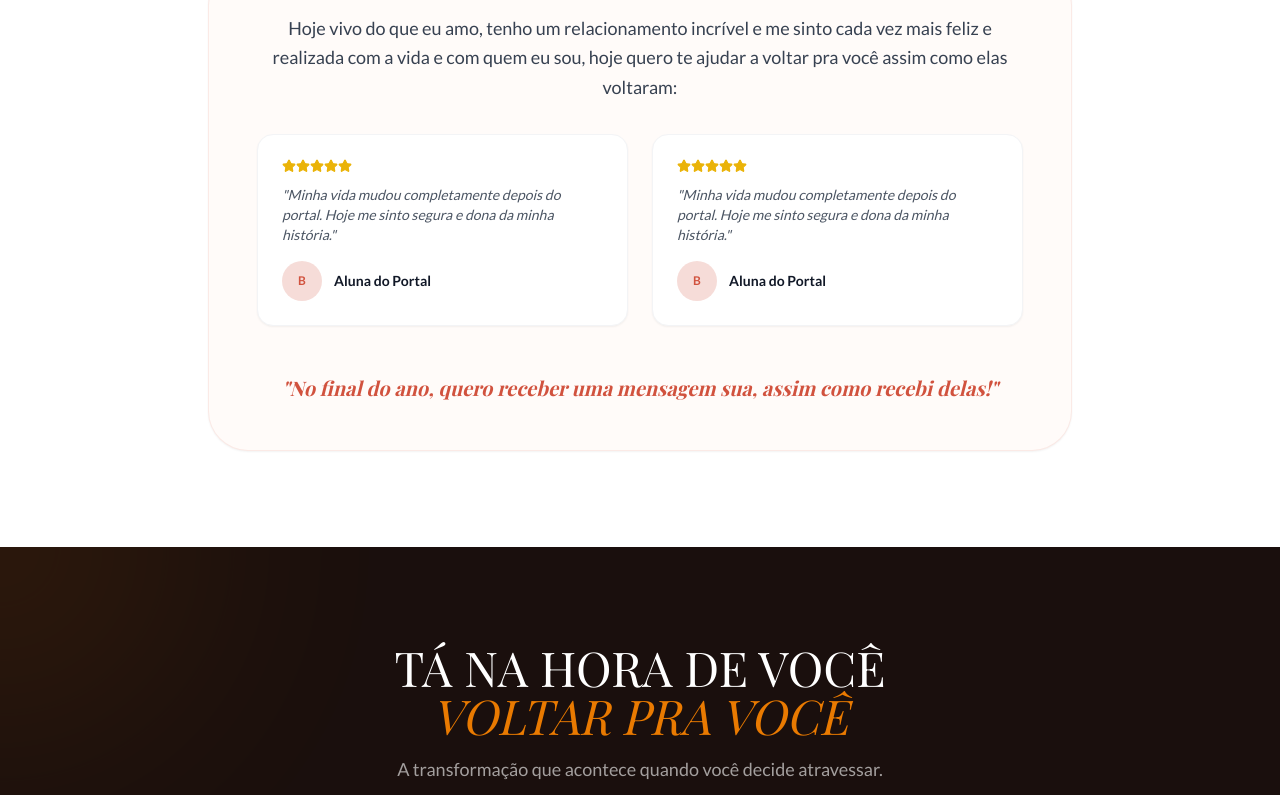
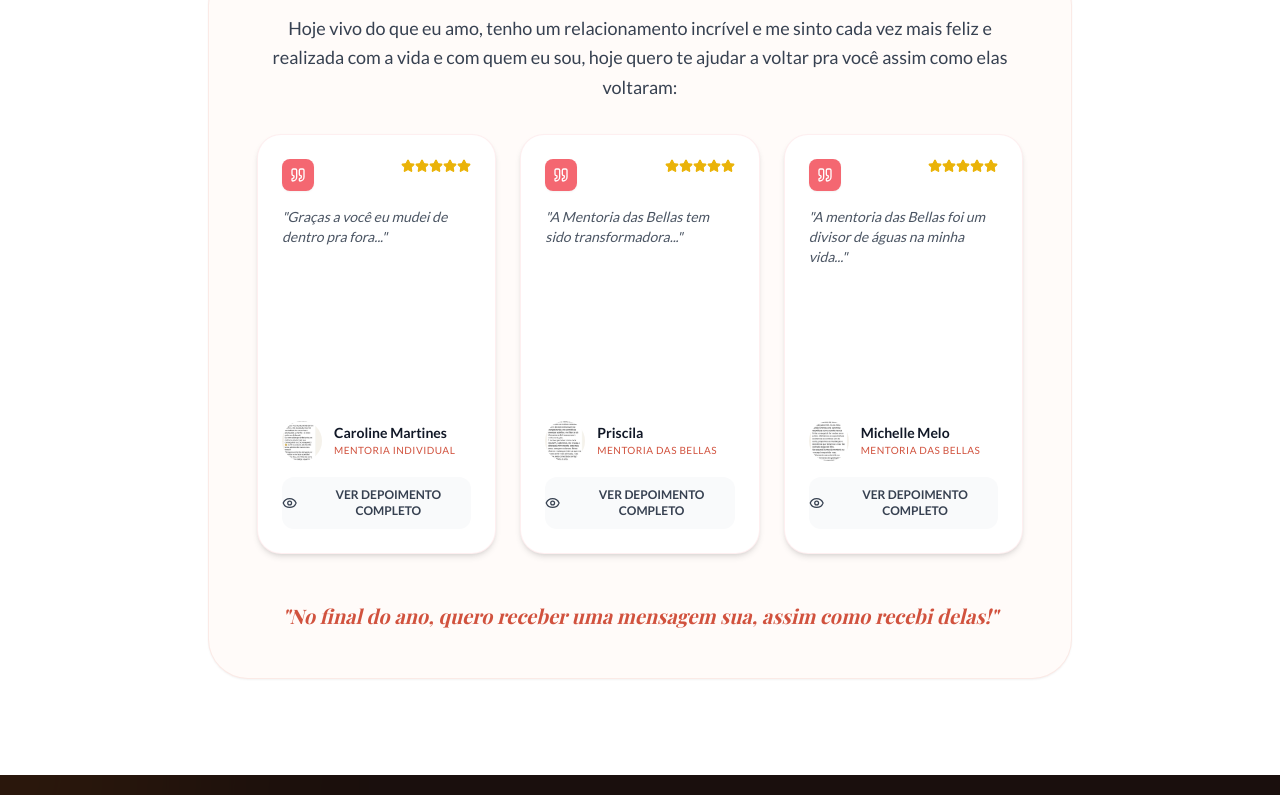
Before and after one commit to grupostartin/isabellafranklin, a React (Vite) app: page /portal in a window 1280 px wide. Shown: the part 1325-2120 px from the top of the page. Built offline with nearby package versions, Linux system fonts and the light colour scheme; a web font is replaced by a local one.

Commit message:
fundo portal

```diff
--- a/pages/Portal.tsx
+++ b/pages/Portal.tsx
@@ -1,6 +1,6 @@
 import React from 'react';
-import { motion } from 'framer-motion';
-import { Star, CheckCircle, ArrowRight, ShieldCheck, Heart, Sparkles, BookOpen, Users, Video, Clock, CreditCard, MessageCircle, HelpCircle } from 'lucide-react';
+import { Star, CheckCircle, ArrowRight, ShieldCheck, Heart, Sparkles, BookOpen, Users, Video, Clock, CreditCard, MessageCircle, HelpCircle, Quote, Eye, X } from 'lucide-react';
+import { AnimatePresence, motion } from 'framer-motion';
 import { IMAGES } from '../constants';
 
 const fadeInUp = {
@@ -16,7 +16,41 @@ const staggerContainer = {
     }
 };
 
+interface Testimonial {
+    text: string;
+    author: string;
+    role: string;
+    avatar?: string;
+    images?: string[];
+}
+
 const Portal: React.FC = () => {
+    const testimonials: Testimonial[] = [
+        {
+            text: "Graças a você eu mudei de dentro pra fora...",
+            author: "Caroline Martines",
+            role: "Mentoria Individual",
+            avatar: "C",
+            images: ["/assets/testimonials/caroline.jpg"]
+        },
+        {
+            text: "A Mentoria das Bellas tem sido transformadora...",
+            author: "Priscila",
+            role: "Mentoria das Bellas",
+            avatar: "P",
+            images: ["/assets/testimonials/priscila.jpg"]
+        },
+        {
+            text: "A mentoria das Bellas foi um divisor de águas na minha vida...",
+            author: "Michelle Melo",
+            role: "Mentoria das Bellas",
+            avatar: "M",
+            images: ["/assets/testimonials/michelle-2.jpg", "/assets/testimonials/michelle-1.jpg"]
+        }
+    ];
+
+    const [selectedTestimonial, setSelectedTestimonial] = React.useState<Testimonial | null>(null);
+
     return (
         <div className="font-body text-gray-800 bg-[#FFFBF9] overflow-x-hidden">
 
@@ -145,18 +179,50 @@ const Portal: React.FC = () => {
                         </p>
 
                         {/* Depoimentos / Testimonials Space */}
-                        <div className="grid grid-cols-1 md:grid-cols-2 gap-6 mb-12">
-                            {[1, 2].map((i) => (
-                                <div key={i} className="bg-white p-6 rounded-2xl shadow-sm border border-gray-100 text-left">
-                                    <div className="flex text-yellow-500 mb-3">
-                                        <Star size={14} fill="currentColor" /><Star size={14} fill="currentColor" /><Star size={14} fill="currentColor" /><Star size={14} fill="currentColor" /><Star size={14} fill="currentColor" />
+                        <div className="grid grid-cols-1 md:grid-cols-3 gap-6 mb-12">
+                            {testimonials.map((t, i) => (
+                                <motion.div
+                                    key={i}
+                                    initial={{ opacity: 0, y: 20 }}
+                                    whileInView={{ opacity: 1, y: 0 }}
+                                    viewport={{ once: true }}
+                                    transition={{ delay: i * 0.1 }}
+                                    className="bg-white p-6 rounded-3xl shadow-md border border-[#F46771]/10 text-left flex flex-col justify-between hover:shadow-xl transition-all h-[420px]"
+                                >
+                                    <div>
+                                        <div className="flex justify-between items-start mb-4">
+                                            <div className="bg-[#F46771] text-white p-2 rounded-lg shadow-sm">
+                                                <Quote size={16} />
+                                            </div>
+                                            <div className="flex text-yellow-500">
+                                                {[...Array(5)].map((_, starIdx) => (
+                                                    <Star key={starIdx} size={14} fill="currentColor" />
+                                                ))}
+                                            </div>
+                                        </div>
+                                        <p className="text-gray-600 text-sm italic mb-6 line-clamp-6">"{t.text}"</p>
                                     </div>
-                                    <p className="text-gray-600 text-sm italic mb-4">"Minha vida mudou completamente depois do portal. Hoje me sinto segura e dona da minha história."</p>
-                                    <div className="flex items-center space-x-3">
-                                        <div className="w-10 h-10 rounded-full bg-secondary/20 flex items-center justify-center text-secondary font-bold text-xs uppercase">B</div>
-                                        <span className="text-sm font-bold text-gray-900">Aluna do Portal</span>
+                                    <div className="space-y-4">
+                                        <div className="flex items-center space-x-3">
+                                            <div className="w-10 h-10 rounded-full bg-secondary/20 flex items-center justify-center text-secondary font-bold text-xs uppercase overflow-hidden">
+                                                {t.images && t.images.length > 0 ? (
+                                                    <img src={t.images[0]} alt={t.author} className="w-full h-full object-cover" />
+                                                ) : t.avatar}
+                                            </div>
+                                            <div>
+                                                <span className="block text-sm font-bold text-gray-900">{t.author}</span>
+                                                <span className="block text-[10px] text-secondary font-medium uppercase tracking-wider">{t.role}</span>
+                                            </div>
+                                        </div>
+                                        <button
+                                            onClick={() => setSelectedTestimonial(t)}
+                                            className="w-full flex items-center justify-center space-x-2 py-2.5 bg-gray-50 hover:bg-secondary/10 text-gray-700 hover:text-secondary rounded-xl transition-colors text-xs font-bold group"
+                                        >
+                                            <Eye size={16} className="group-hover:scale-110 transition-transform" />
+                                            <span>VER DEPOIMENTO COMPLETO</span>
+                                        </button>
                                     </div>
-                                </div>
+                                </motion.div>
                             ))}
                         </div>
 
@@ -384,15 +450,53 @@ const Portal: React.FC = () => {
                         <p className="text-xl text-gray-500">Veja dezenas de mulheres vivendo isso:</p>
                     </div>
 
-                    {/* Placeholder for Depoimentos Cards/Scroll */}
-                    <div className="flex flex-wrap justify-center gap-4">
-                        {[1, 2, 3, 4, 5, 6].map(i => (
-                            <div key={i} className="w-full sm:w-64 aspect-[9/16] bg-gray-100 rounded-3xl overflow-hidden shadow-md flex items-center justify-center relative group">
-                                <MessageCircle size={32} className="text-gray-300 group-hover:scale-110 transition-transform" />
-                                <div className="absolute inset-0 bg-gradient-to-t from-black/60 to-transparent flex items-end p-4">
-                                    <p className="text-white text-xs font-bold">Depoimento {i}</p>
+                    {/* Real Testimonial Images Scroll/Grid */}
+                    <div className="grid grid-cols-1 sm:grid-cols-2 lg:grid-cols-3 gap-8">
+                        {testimonials.map((t, i) => (
+                            <motion.div
+                                key={i}
+                                initial={{ opacity: 0, scale: 0.95 }}
+                                whileInView={{ opacity: 1, scale: 1 }}
+                                viewport={{ once: true }}
+                                transition={{ delay: i * 0.1 }}
+                                className="bg-white rounded-[2.5rem] shadow-xl border border-[#F46771]/10 flex flex-col relative overflow-hidden h-[540px] group"
+                            >
+                                <div className="absolute top-0 w-full p-4 flex justify-between items-start z-10">
+                                    <div className="bg-[#F46771] text-white p-3 rounded-xl shadow-lg">
+                                        <Quote size={20} />
+                                    </div>
                                 </div>
-                            </div>
+
+                                <div className="flex-1 overflow-hidden relative cursor-pointer" onClick={() => setSelectedTestimonial(t)}>
+                                    <div className="absolute inset-0 bg-gradient-to-t from-white via-transparent to-transparent z-[1] h-full" />
+                                    {t.images && t.images.length > 0 && (
+                                        <img
+                                            src={t.images[0]}
+                                            alt={`Depoimento de ${t.author}`}
+                                            className="w-full h-full object-cover object-top opacity-90 transition-transform duration-700 group-hover:scale-105"
+                                        />
+                                    )}
+                                </div>
+
+                                <div className="p-8 relative z-10 bg-white border-t border-gray-50 flex flex-col justify-between">
+                                    <div className="mb-6">
+                                        <div className="flex text-yellow-400 mb-2">
+                                            {[...Array(5)].map((_, starIdx) => (
+                                                <Star key={starIdx} size={14} fill="currentColor" />
+                                            ))}
+                                        </div>
+                                        <h4 className="font-display text-2xl font-bold text-gray-900">{t.author}</h4>
+                                        <p className="text-secondary text-xs font-bold uppercase tracking-[0.2em] mt-1">{t.role}</p>
+                                    </div>
+                                    <button
+                                        onClick={() => setSelectedTestimonial(t)}
+                                        className="w-full flex items-center justify-center space-x-2 py-4 bg-gray-50 hover:bg-secondary/10 text-gray-700 hover:text-secondary rounded-2xl transition-all font-bold group"
+                                    >
+                                        <Eye size={20} className="group-hover:scale-110 transition-transform" />
+                                        <span>VER DEPOIMENTO COMPLETO</span>
+                                    </button>
+                                </div>
+                            </motion.div>
                         ))}
                     </div>
                 </div>
@@ -560,6 +664,62 @@ const Portal: React.FC = () => {
             <footer className="py-12 bg-[#1A0F0D] text-center">
                 <p className="text-white/20 text-xs tracking-widest uppercase">© {new Date().getFullYear()} Isabella Franklin. Todos os direitos reservados.</p>
             </footer>
+
+            {/* Testimonial Modal */}
+            <AnimatePresence>
+                {selectedTestimonial && (
+                    <motion.div
+                        initial={{ opacity: 0 }}
+                        animate={{ opacity: 1 }}
+                        exit={{ opacity: 0 }}
+                        className="fixed inset-0 z-[100] flex items-center justify-center p-4 bg-black/60 backdrop-blur-sm"
+                        onClick={() => setSelectedTestimonial(null)}
+                    >
+                        <motion.div
+                            initial={{ opacity: 0, scale: 0.95, y: 20 }}
+                            animate={{ opacity: 1, scale: 1, y: 0 }}
+                            exit={{ opacity: 0, scale: 0.95, y: 20 }}
+                            onClick={(e) => e.stopPropagation()}
+                            className="bg-white rounded-[2.5rem] max-w-2xl w-full max-h-[90vh] overflow-hidden flex flex-col shadow-2xl relative"
+                        >
+                            <div className="p-8 border-b border-gray-100 flex justify-between items-center bg-white sticky top-0 z-20">
+                                <div>
+                                    <h3 className="font-display text-3xl font-bold text-gray-900">{selectedTestimonial.author}</h3>
+                                    <p className="text-secondary text-sm font-bold uppercase tracking-widest mt-1">{selectedTestimonial.role}</p>
+                                </div>
+                                <button
+                                    onClick={() => setSelectedTestimonial(null)}
+                                    className="p-3 hover:bg-gray-100 rounded-full transition-colors text-gray-400 hover:text-gray-900"
+                                >
+                                    <X size={28} />
+                                </button>
+                            </div>
+
+                            <div className="p-8 overflow-y-auto custom-scrollbar">
+                                {selectedTestimonial.images && selectedTestimonial.images.length > 0 ? (
+                                    <div className="space-y-6">
+                                        {selectedTestimonial.images.map((img, idx) => (
+                                            <img
+                                                key={idx}
+                                                src={img}
+                                                alt={`Depoimento de ${selectedTestimonial.author}`}
+                                                className="w-full h-auto rounded-3xl shadow-sm border border-gray-100"
+                                            />
+                                        ))}
+                                    </div>
+                                ) : (
+                                    <div className="relative">
+                                        <Quote className="absolute -top-4 -left-4 text-secondary/10 w-16 h-16 -z-10" />
+                                        <p className="text-gray-700 text-xl leading-relaxed italic whitespace-pre-line relative z-10">
+                                            "{selectedTestimonial.text}"
+                                        </p>
+                                    </div>
+                                )}
+                            </div>
+                        </motion.div>
+                    </motion.div>
+                )}
+            </AnimatePresence>
         </div>
     );
 };
```
